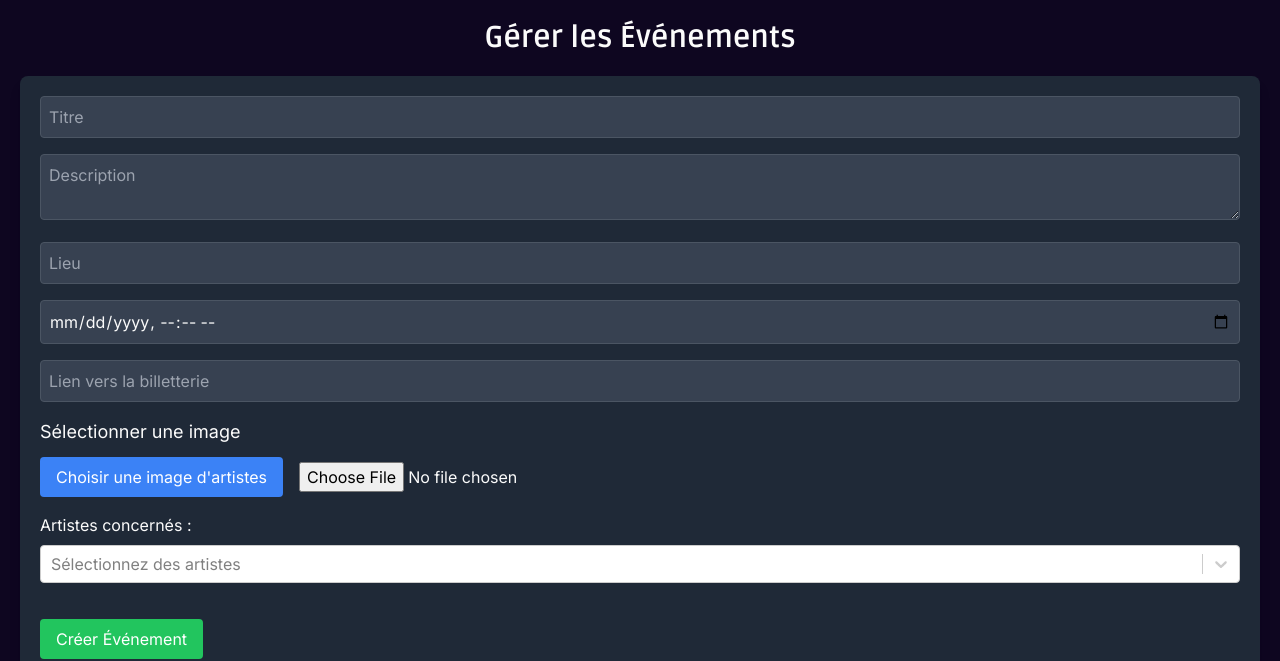
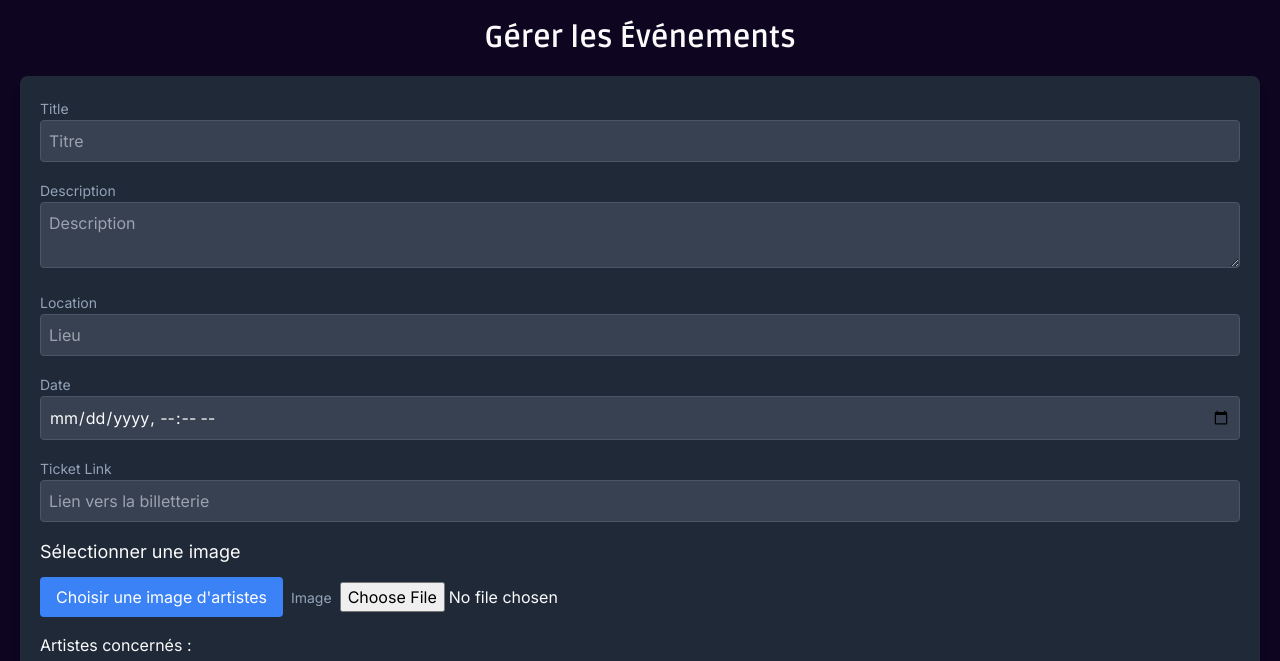
Before and after one commit to Funkysys/spinosor, a Next.js app: page /admin/events in a window 1280 px wide. Shown: the top 661 px of the page. Built offline with nearby package versions, Linux system fonts and the light colour scheme; no server answers; the database is empty; a web font is replaced by a local one; what tailwindcss-animated would draw is missing.

Commit message:
add delete image, upgrade update images and label form input form

```diff
--- a/app/admin/events/page.tsx
+++ b/app/admin/events/page.tsx
@@ -120,6 +120,9 @@ const EventsDashboard: React.FC = () => {
         className="bg-gray-800 p-5 rounded-lg shadow-lg mb-10"
       >
         {/* Champs de formulaire */}
+        <label htmlFor="title" className="text-sm text-slate-400">
+          Title
+        </label>
         <input
           type="text"
           name="title"
@@ -127,11 +130,17 @@ const EventsDashboard: React.FC = () => {
           required
           className="w-full p-2 mb-4 bg-gray-700 border border-gray-600 rounded"
         />
+        <label htmlFor="description" className="text-sm text-slate-400">
+          Description
+        </label>
         <textarea
           name="description"
           placeholder="Description"
           className="w-full p-2 mb-4 bg-gray-700 border border-gray-600 rounded"
         />
+        <label htmlFor="location" className="text-sm text-slate-400">
+          Location
+        </label>
         <input
           type="text"
           name="location"
@@ -139,12 +148,18 @@ const EventsDashboard: React.FC = () => {
           required
           className="w-full p-2 mb-4 bg-gray-700 border border-gray-600 rounded"
         />
+        <label htmlFor="date" className="text-sm text-slate-400">
+          Date
+        </label>
         <input
           type="datetime-local"
           name="date"
           required
           className="w-full p-2 mb-4 bg-gray-700 border border-gray-600 rounded"
         />
+        <label htmlFor="ticketLink" className="text-sm text-slate-400">
+          Ticket Link
+        </label>
         <input
           type="text"
           name="ticketLink"
@@ -161,6 +176,9 @@ const EventsDashboard: React.FC = () => {
           >
             {`Choisir une image d'artistes`}
           </button>
+          <label htmlFor="imageFile" className="text-sm text-slate-400">
+            Image
+          </label>
           <input
             type="file"
             name="imageFile"
```
